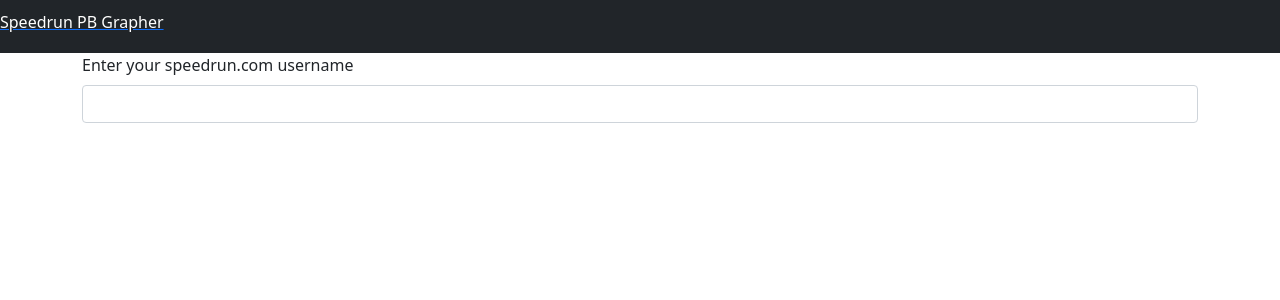
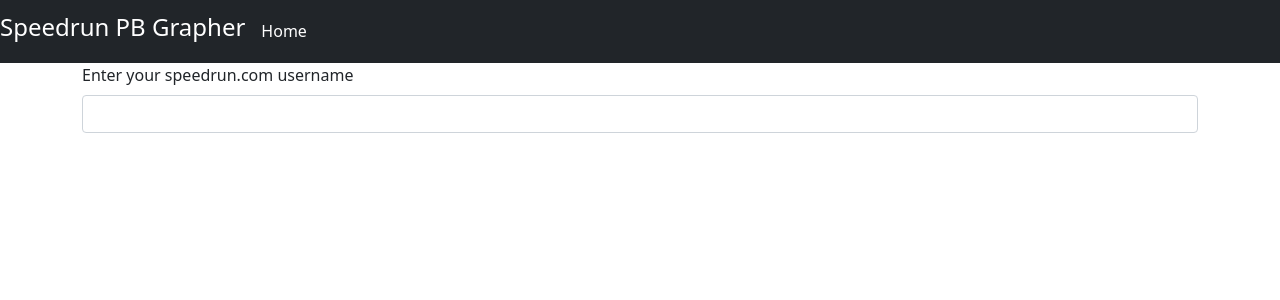
Before and after one commit to Hurricane996/speedrun-pb-graph, a React (Create React App) app: page /#/ in a window 1280 px wide. Shown: the top 300 px of the page. Built offline with nearby package versions, Linux system fonts and the light colour scheme.

Commit message:
version 1.0 is ffinished

```diff
--- a/src/App.tsx
+++ b/src/App.tsx
@@ -19,7 +19,8 @@ const App = () => {
   return (
     <Router>
       <Navbar bg="dark">
-          <Navbar.Brand><Link to="/"><h6 style={{color: 'white'}}>Speedrun PB Grapher</h6></Link></Navbar.Brand>
+          <Navbar.Brand><Link to="/" style={{textDecoration: 'none'}}><h4 style={{color: 'white'}}>Speedrun PB Grapher</h4></Link></Navbar.Brand>
+          <Nav.Item><Link to="/" style={{color:'white', textDecoration:'none'}}>Home</Link></Nav.Item>
       </Navbar>
       <Container>
         <Switch>
```
